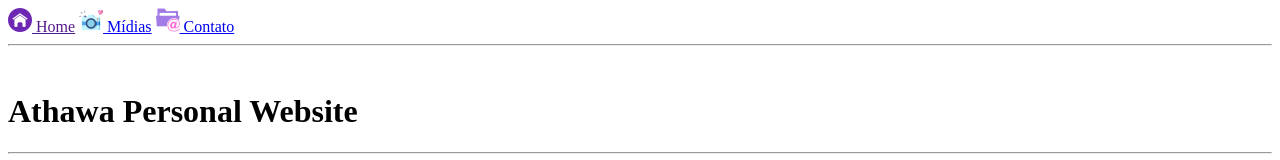
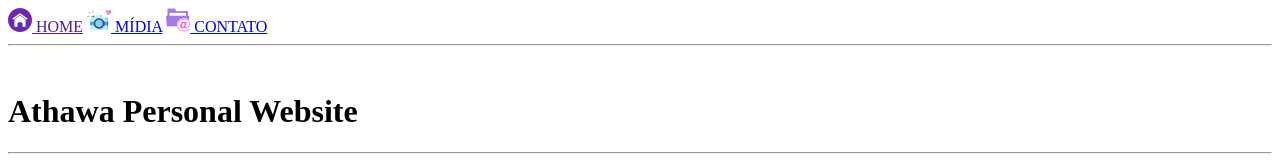
Before and after one commit to lfalvespe/Estudos-HTML-CSS, a plain HTML site: page personal-website-html/index.html in a window 1280 px wide. Shown: the top 160 px of the page. Drawn offline with Linux system fonts and the light colour scheme.

Commit message:
Update index.html

```diff
--- a/personal-website-html/index.html
+++ b/personal-website-html/index.html
@@ -7,9 +7,9 @@
 </head>
 <body>
    <nav>
-    <a href=""><img src="icons/home.png" alt=""> Home</a>
-    <a href="/pages/media.html"><img src="icons/cam.png" alt=""> Mídias</a>
-    <a href="/pages/contact.html"><img src="icons/mail.png" alt=""> Contato</a>
+    <a href=""><img src="icons/home.png" alt=""> HOME</a>
+    <a href="/pages/media.html"><img src="icons/cam.png" alt=""> MÍDIA</a>
+    <a href="/pages/contact.html"><img src="icons/mail.png" alt=""> CONTATO</a>
    </nav>
    <header>
     <hr>
```
